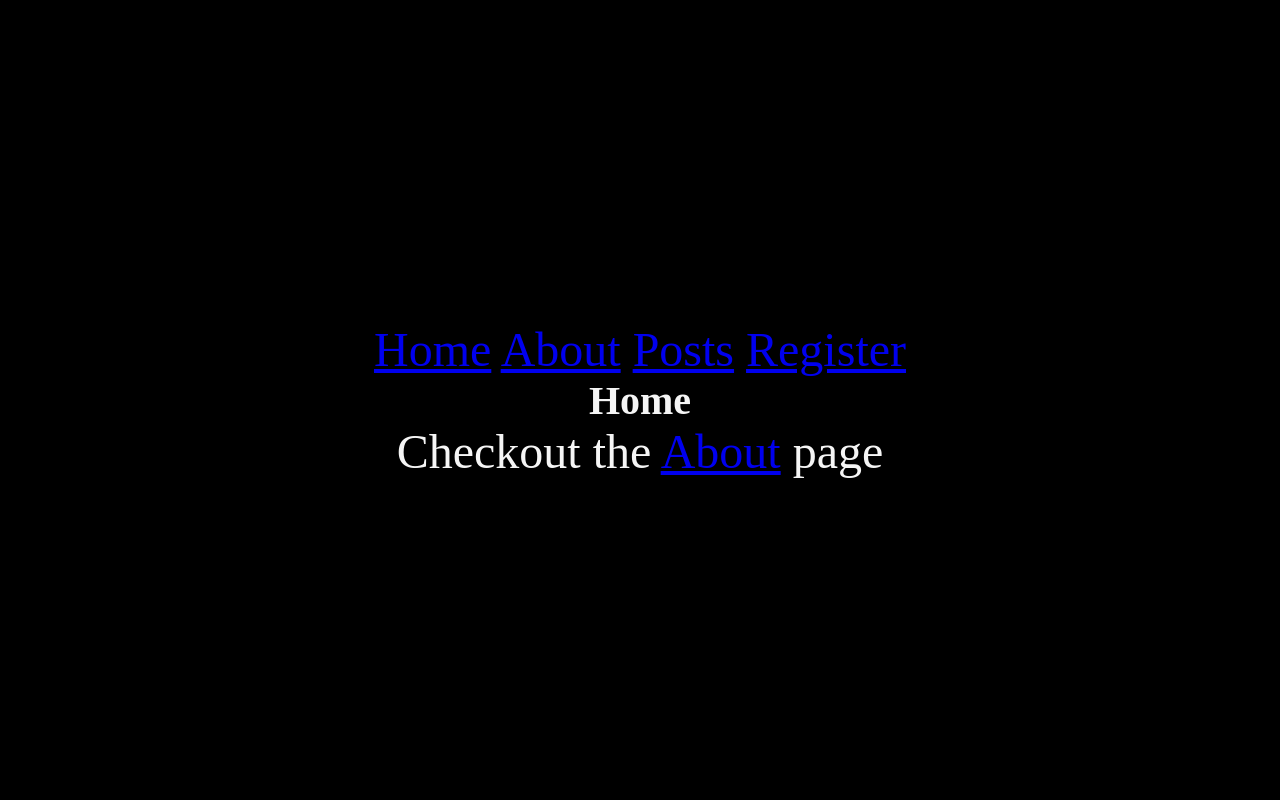
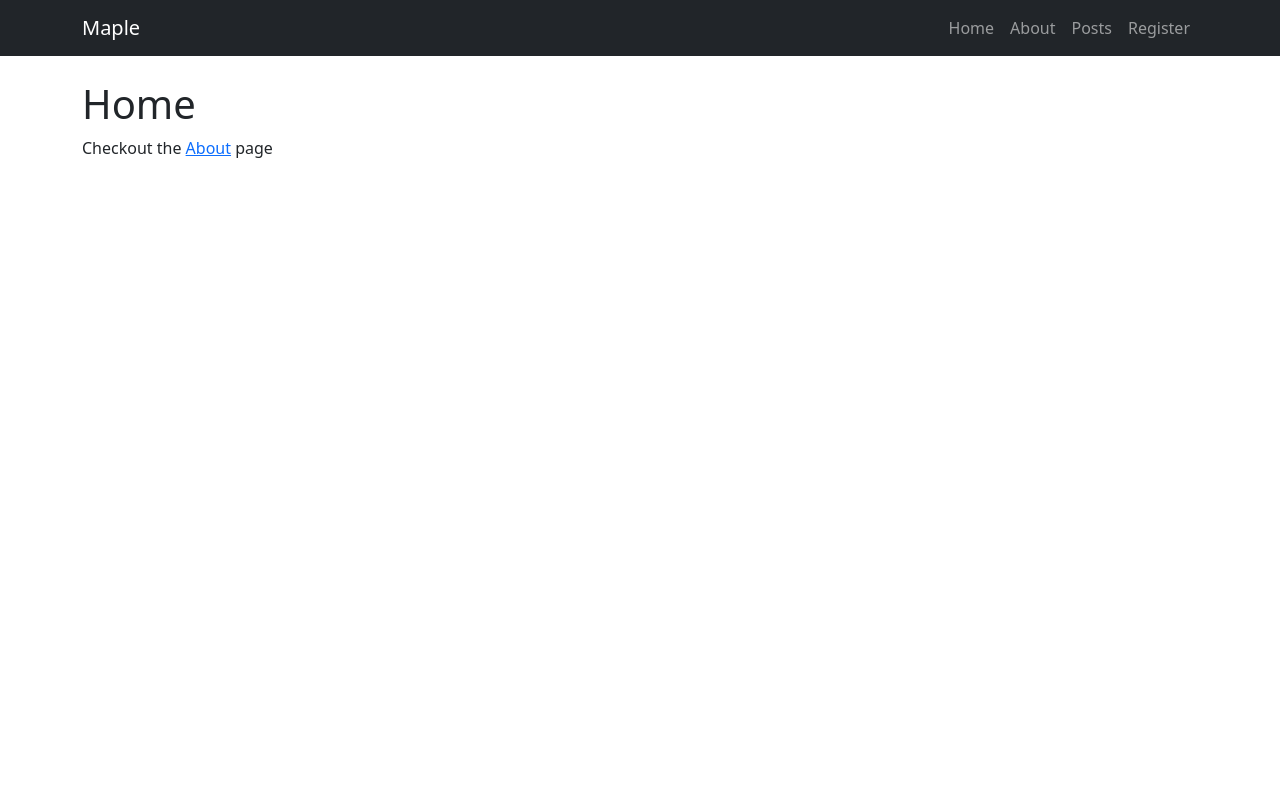
Before and after one commit to matthewdeaves/maple, a Django app: page / in a window 1280 px wide. Run offline with Django 5.2, Linux system fonts and the light colour scheme; parts of the project's set-up code (start-up, migrations or seed data) failed here and were passed over.

Commit message:
Added a basic bootstrap css/layout

```diff
--- a/maple/static/css/style.css
+++ b/maple/static/css/style.css
@@ -1,28 +1,34 @@
-* {
-    margin: 0;
-    padding: 0;
-    box-sizing:border-box;
-}
-
-body {
-    min-height: 100vh;
-    display: grid;
-    place-content: center;
-    font-size: 3rem;
-    background-color: black;
-    color: whitesmoke;
-}
-
-h1, p {
-    text-align: center;
-}
-
-h1, h2 {
-    font-size: 2.5rem;
-}
+/* Custom styles to complement Bootstrap */
 
 .banner {
     display: block;
     width: 100%;
     max-width: 800px;
+    height: auto;
+    border-radius: 0.375rem;
+    box-shadow: 0 0.125rem 0.25rem rgba(0, 0, 0, 0.075);
+    margin-bottom: 1rem;
 }
+
+/* Custom spacing for content */
+.post-meta {
+    color: #6c757d;
+    font-size: 0.875rem;
+    margin-bottom: 0.5rem;
+}
+
+/* Ensure proper spacing in post content */
+.post-content {
+    line-height: 1.6;
+}
+
+/* Custom button styles if needed */
+.btn-custom {
+    background-color: #198754;
+    border-color: #198754;
+}
+
+.btn-custom:hover {
+    background-color: #157347;
+    border-color: #146c43;
+}
--- a/maple/templates/layout.html
+++ b/maple/templates/layout.html
@@ -9,19 +9,43 @@
             Maple CMS
         {% endblock %}
     </title>
+    <!-- Bootstrap CSS -->
+    <link href="https://cdn.jsdelivr.net/npm/bootstrap@5.3.2/dist/css/bootstrap.min.css" rel="stylesheet" integrity="sha384-T3c6CoIi6uLrA9TneNEoa7RxnatzjcDSCmG1MXxSR1GAsXEV/Dwwykc2MPK8M2HN" crossorigin="anonymous">
     <link rel="stylesheet" href="{% static 'css/style.css' %}">
     <script src="{% static 'js/main.js' %}" defer></script>
 </head>
 <body>
-    <nav>
-        <a href="/">Home</a>
-        <a href="/about">About</a>
-        <a href="{% url 'posts:list' %}">Posts</a>
-        <a href="{% url 'users:register' %}">Register</a>
+    <nav class="navbar navbar-expand-lg navbar-dark bg-dark">
+        <div class="container">
+            <a class="navbar-brand" href="/">Maple</a>
+            <button class="navbar-toggler" type="button" data-bs-toggle="collapse" data-bs-target="#navbarNav" aria-controls="navbarNav" aria-expanded="false" aria-label="Toggle navigation">
+                <span class="navbar-toggler-icon"></span>
+            </button>
+            <div class="collapse navbar-collapse" id="navbarNav">
+                <ul class="navbar-nav ms-auto">
+                    <li class="nav-item">
+                        <a class="nav-link" href="/">Home</a>
+                    </li>
+                    <li class="nav-item">
+                        <a class="nav-link" href="/about">About</a>
+                    </li>
+                    <li class="nav-item">
+                        <a class="nav-link" href="{% url 'posts:list' %}">Posts</a>
+                    </li>
+                    <li class="nav-item">
+                        <a class="nav-link" href="{% url 'users:register' %}">Register</a>
+                    </li>
+                </ul>
+            </div>
+        </div>
     </nav>
-    <main>
+
+    <main class="container mt-4">
         {% block content %}
         {% endblock %}
     </main>
+
+    <!-- Bootstrap JS -->
+    <script src="https://cdn.jsdelivr.net/npm/bootstrap@5.3.2/dist/js/bootstrap.bundle.min.js" integrity="sha384-C6RzsynM9kWDrMNeT87bh95OGNyZPhcTNXj1NW7RuBCsyN/o0jlpcV8Qyq46cDfL" crossorigin="anonymous"></script>
 </body>
 </html>
```
